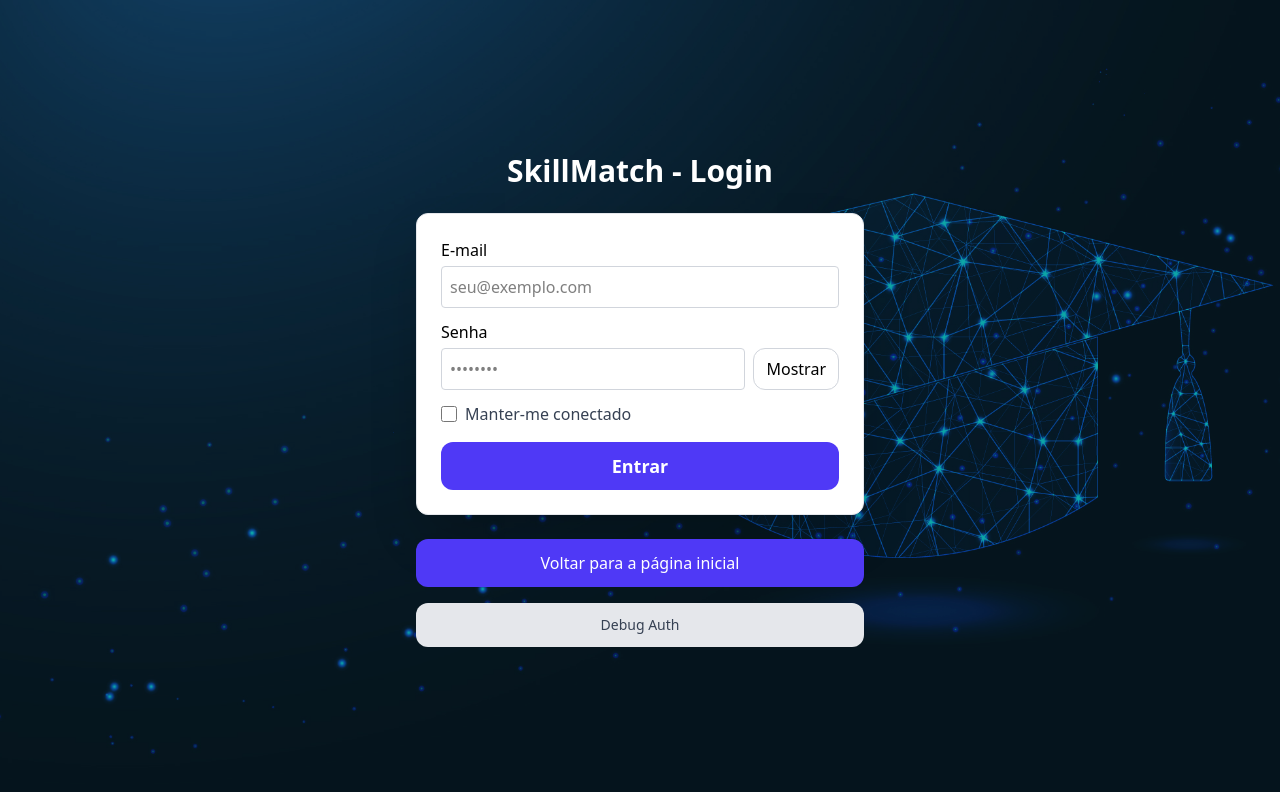
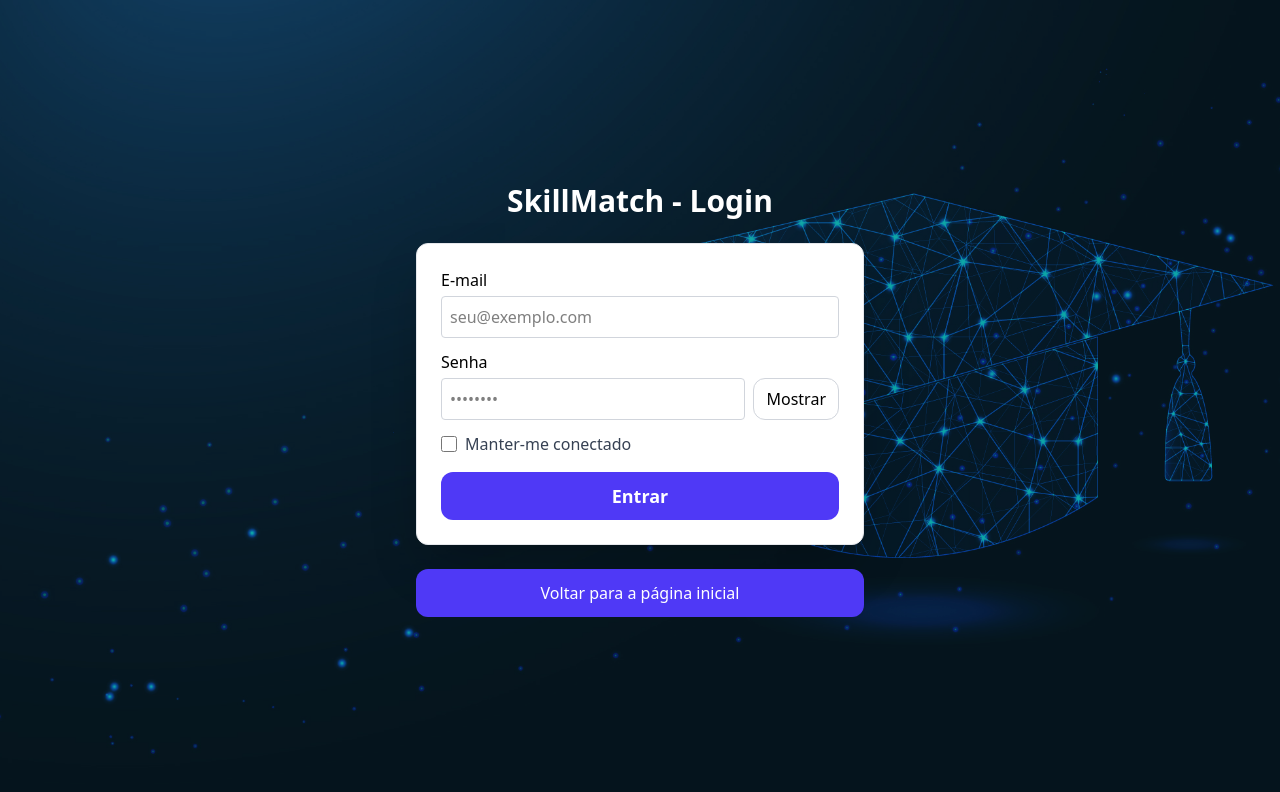
Before and after one commit to lgaxd/skillmatch-gs-front, a React (Vite) app: page /login in a window 1280 px wide. Shown: the top 792 px of the page. Built offline with nearby package versions, Linux system fonts and the light colour scheme.

Commit message:
corrigindo lógica de cursos concluídos

```diff
--- a/src/components/features/dashboard/progresso-jornada.tsx
+++ b/src/components/features/dashboard/progresso-jornada.tsx
@@ -55,12 +55,12 @@ export const ProgressoJornada: React.FC<ProgressoJornadaProps> = ({
         <div className="text-center p-4 bg-blue-50 rounded-lg">
           <div className="text-2xl font-bold text-blue-600">{progressoCursos.cursos_concluidos}</div>
           <div className="text-sm text-blue-800">Cursos Concluídos</div>
-          <div className="text-xs text-blue-600">de {progressoCursos.total_cursos}</div>
+          <div className="text-xs text-blue-600">de {progressoCursos.total_cursos - 4}</div>
         </div>
         <div className="text-center p-4 bg-green-50 rounded-lg">
           <div className="text-2xl font-bold text-green-600">{progressoCursos.cursos_andamento}</div>
           <div className="text-sm text-green-800">Cursos em Andamento</div>
-          <div className="text-xs text-green-600">de {progressoCursos.total_cursos - progressoCursos.cursos_concluidos + " restantes"}</div>
+          <div className="text-xs text-green-600">de {(progressoCursos.total_cursos - 4) - progressoCursos.cursos_concluidos + " restantes"}</div>
         </div>
       </div>
 
--- a/src/pages/login.tsx
+++ b/src/pages/login.tsx
@@ -2,7 +2,6 @@ import { useNavigate } from "react-router-dom";
 import { BackgroundPrincipal } from "../components/background-principal";
 import LoginForm from "../components/auth/login-form";
 import { useAuth } from "../hooks/use-auth";
-import { authService } from "../services/auth";
 
 export function LoginPage() {
     const navigate = useNavigate();
@@ -32,16 +31,6 @@ export function LoginPage() {
                 >
                     Voltar para a página inicial
                 </button>
-
-                {/* Botão de debug (remova em produção) */}
-                <button
-                    onClick={() => {
-                        authService.debugAuth();
-                    }}
-                    className="mt-4 w-full px-6 py-3 text-gray-700 bg-gray-200 rounded-xl hover:bg-gray-300 transition-colors cursor-pointer text-sm"
-                >
-                    Debug Auth
-                </button>
             </div>
         </div>
     );
```
